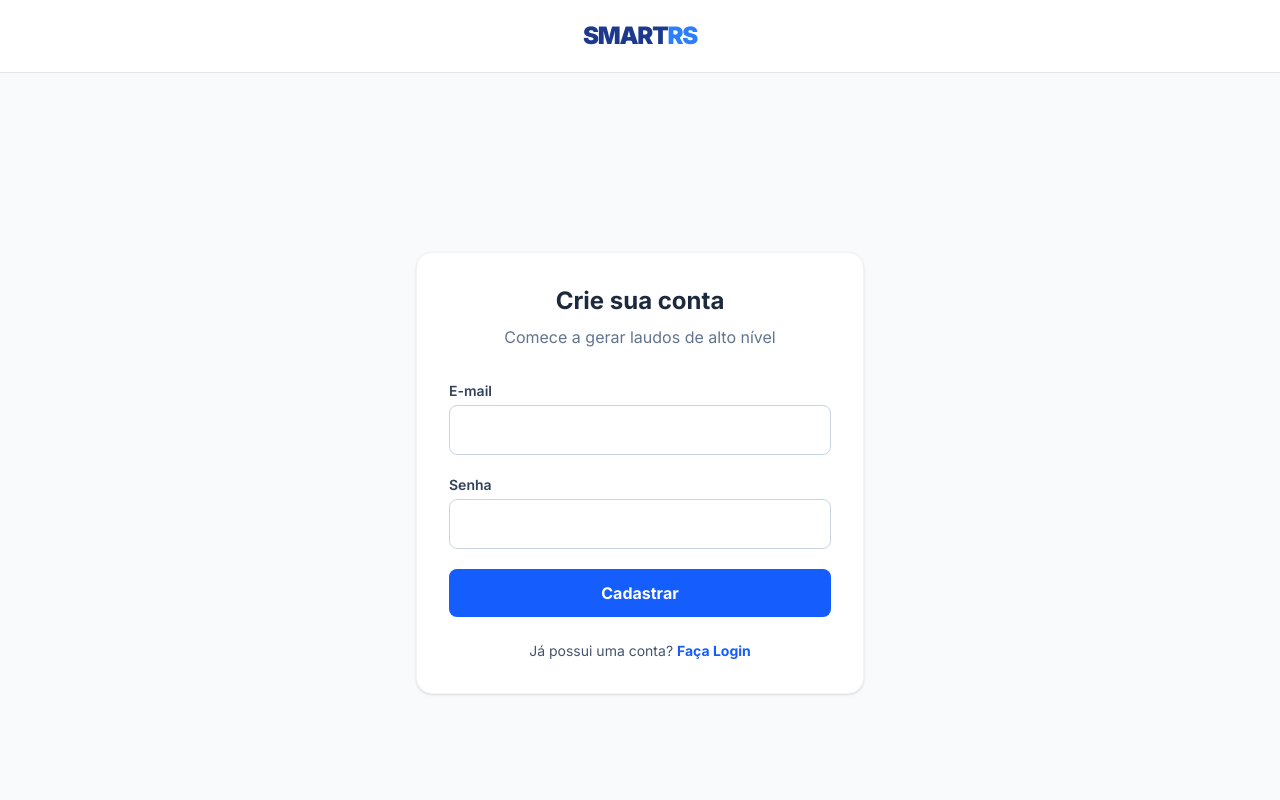
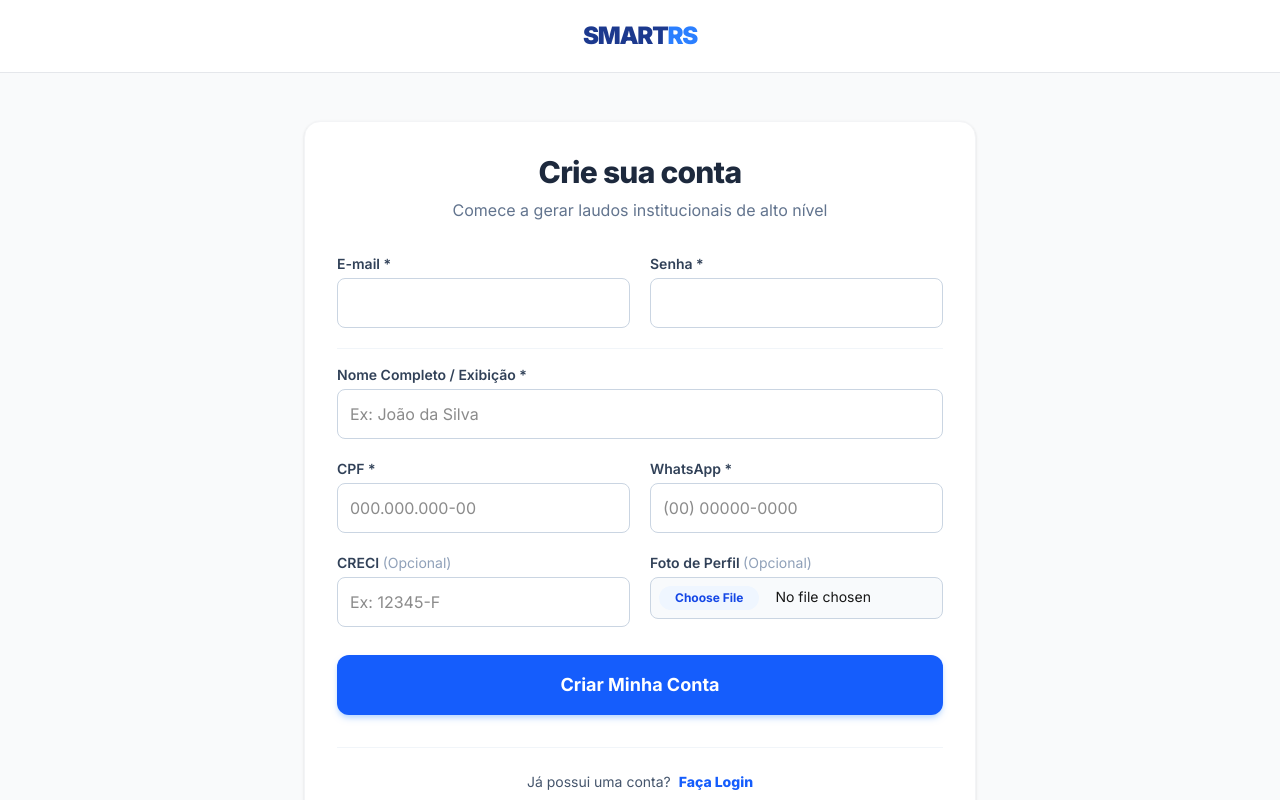
Before and after one commit to leoayres/smartrs-web, a Next.js app: page /login in a window 1280 px wide. Both pictures are taken after a click on the button "Cadastre-se". Shown: the top 800 px of the page. Built offline with nearby package versions, Linux system fonts and the light colour scheme; no server answers.

Commit message:
Add form fields for user registration and login

```diff
--- a/app/login/page.tsx
+++ b/app/login/page.tsx
@@ -4,19 +4,43 @@ import { useState } from "react";
 import { createClient } from "@supabase/supabase-js";
 import { useRouter } from "next/navigation";
 
-// Inicializa o cliente do Supabase
 const supabase = createClient(
   process.env.NEXT_PUBLIC_SUPABASE_URL!,
   process.env.NEXT_PUBLIC_SUPABASE_ANON_KEY!
 );
 
+// Funções de Máscara
+const formatarCPF = (valor: string) => {
+  let v = valor.replace(/\D/g, "");
+  if (v.length > 11) v = v.substring(0, 11);
+  v = v.replace(/(\d{3})(\d)/, "$1.$2");
+  v = v.replace(/(\d{3})(\d)/, "$1.$2");
+  v = v.replace(/(\d{3})(\d{1,2})$/, "$1-$2");
+  return v;
+};
+
+const formatarWhatsApp = (valor: string) => {
+  let v = valor.replace(/\D/g, "");
+  if (v.length > 11) v = v.substring(0, 11);
+  v = v.replace(/^(\d{2})(\d)/g, "($1) $2");
+  v = v.replace(/(\d{4,5})(\d)/, "$1-$2");
+  return v;
+};
+
 export default function Login() {
   const router = useRouter();
   const [isLogin, setIsLogin] = useState(true);
+  const [loading, setLoading] = useState(false);
+  const [message, setMessage] = useState({ text: "", type: "" });
+
+  // Campos do Formulário
   const [email, setEmail] = useState("");
   const [password, setPassword] = useState("");
-  const [loading, setLoading] = useState(false);
-  const [message, setMessage] = useState({ text: "", type: "" });
+  const [nome, setNome] = useState("");
+  const [cpf, setCpf] = useState("");
+  const [whatsapp, setWhatsapp] = useState("");
+  const [creci, setCreci] = useState("");
+  const [foto, setFoto] = useState<File | null>(null);
 
   const handleAuth = async (e: React.FormEvent) => {
     e.preventDefault();
@@ -25,50 +49,91 @@ export default function Login() {
 
     try {
       if (isLogin) {
+        // ==========================================
         // LÓGICA DE LOGIN
-        const { data, error } = await supabase.auth.signInWithPassword({
-          email,
-          password,
-        });
+        // ==========================================
+        const { data, error } = await supabase.auth.signInWithPassword({ email, password });
         if (error) throw error;
 
-        // NOVA LÓGICA DE ROTEAMENTO DINÂMICO
         if (data.session) {
           try {
             const userId = data.session.user.id;
             const resposta = await fetch(`https://smartrs.onrender.com/laudos/meus/${userId}`);
-
             if (resposta.ok) {
               const json = await resposta.json();
-
-              // Se a lista de laudos for maior que zero, manda pra vitrine.
               if (json.laudos && json.laudos.length > 0) {
                 router.push("/meus-laudos");
-                return; // Encerra a execução aqui
+                return;
+              }
+            }
+            router.push("/");
+          } catch (err) {
+            router.push("/");
+          }
+        }
+      } else {
+        // ==========================================
+        // LÓGICA DE CADASTRO
+        // ==========================================
+        // 1. Validações Locais
+        if (!nome || !cpf || !whatsapp) throw new Error("Nome, CPF e WhatsApp são obrigatórios.");
+        if (cpf.length < 14) throw new Error("CPF inválido.");
+        if (whatsapp.length < 14) throw new Error("WhatsApp inválido.");
+
+        // 2. Checagem de CPF Duplicado ANTES de criar a conta
+        const { data: cpfExistente } = await supabase
+          .from("usuarios")
+          .select("id")
+          .eq("cpf", cpf)
+          .maybeSingle();
+
+        if (cpfExistente) {
+          throw new Error("Este CPF já está vinculado a outra conta no sistema.");
+        }
+
+        // 3. Cria a conta no Auth
+        const { data: authData, error: authError } = await supabase.auth.signUp({
+          email,
+          password,
+        });
+        if (authError) throw authError;
+
+        // 4. Salva os dados na tabela e faz upload da foto (se a sessão existir / auto-login ativado)
+        if (authData.user && authData.session) {
+          const userId = authData.user.id;
+          let avatarUrl = "";
+
+          // Upload da Foto
+          if (foto) {
+            const fileExt = foto.name.split('.').pop();
+            const filePath = `${userId}-${Math.random()}.${fileExt}`;
+            const { error: uploadError } = await supabase.storage.from("avatars").upload(filePath, foto);
+            if (!uploadError) {
+              const { data: urlData } = supabase.storage.from("avatars").getPublicUrl(filePath);
+              avatarUrl = urlData.publicUrl;
             }
           }
 
-            // Se não tiver laudos (ou se der erro de conexão), vai pro Novo Laudo
-            router.push("/");
+          // Injeta no Banco
+          await supabase.from("usuarios").upsert({
+            id: userId,
+            nome,
+            cpf,
+            whatsapp,
+            creci,
+            avatar_url: avatarUrl,
+            updated_at: new Date(),
+          });
 
-          } catch (fetchError) {
-            // Fallback de segurança: se a API estiver fora do ar momentaneamente
-            router.push("/");
-          }
-        }
-
+          router.push("/"); // Cadastro feito com sucesso, vai pra Home
+          return;
         } else {
-        // LÓGICA DE CADASTRO
-        const { error } = await supabase.auth.signUp({
-          email,
-          password,
-        });
-        if (error) throw error;
-
+          // Se o Supabase exigir confirmação por e-mail antes de logar
           setMessage({
-          text: "Conta criada! Verifique seu e-mail para confirmar.",
+            text: "Conta pré-criada! Verifique seu e-mail para confirmar antes de acessar.",
             type: "success",
           });
+        }
       }
     } catch (error: any) {
       setMessage({ text: error.message, type: "error" });
@@ -78,20 +143,23 @@ export default function Login() {
   };
 
   return (
-    <div className="bg-gray-50 flex flex-col justify-center items-center font-sans min-h-screen">
-      <div className="w-full max-w-md bg-white p-8 rounded-2xl shadow-sm border border-gray-100">
+    <div className="bg-gray-50 flex flex-col justify-center items-center font-sans min-h-screen py-10 px-4">
+      <div className={`w-full bg-white p-8 rounded-2xl shadow-sm border border-gray-100 transition-all ${isLogin ? 'max-w-md' : 'max-w-2xl'}`}>
         <div className="text-center mb-8">
-          <h2 className="text-2xl font-bold text-slate-800">
+          <h2 className="text-2xl md:text-3xl font-extrabold text-slate-800 tracking-tight">
             {isLogin ? "Acesse sua conta" : "Crie sua conta"}
           </h2>
-          <p className="text-slate-500 mt-2">
-            {isLogin ? "Bem-vindo de volta ao SmartRS" : "Comece a gerar laudos de alto nível"}
+          <p className="text-slate-500 mt-2 text-sm md:text-base">
+            {isLogin ? "Bem-vindo de volta ao SmartRS" : "Comece a gerar laudos institucionais de alto nível"}
           </p>
         </div>
 
         <form onSubmit={handleAuth} className="space-y-5">
+
+          {/* CAMPOS DE LOGIN SEMPRE VISÍVEIS */}
+          <div className={`grid gap-5 ${!isLogin ? 'md:grid-cols-2' : 'grid-cols-1'}`}>
             <div>
-            <label className="block text-sm font-semibold text-slate-700 mb-1">E-mail</label>
+              <label className="block text-sm font-semibold text-slate-700 mb-1">E-mail *</label>
               <input
                 type="email"
                 value={email}
@@ -102,18 +170,82 @@ export default function Login() {
             </div>
 
             <div>
-            <label className="block text-sm font-semibold text-slate-700 mb-1">Senha</label>
+              <label className="block text-sm font-semibold text-slate-700 mb-1">Senha *</label>
               <input
                 type="password"
                 value={password}
                 onChange={(e) => setPassword(e.target.value)}
                 className="w-full p-3 border border-slate-300 rounded-lg focus:ring-2 focus:ring-blue-500 outline-none"
                 required
+                minLength={6}
+              />
+            </div>
+          </div>
+
+          {/* CAMPOS EXTRAS APENAS PARA CADASTRO */}
+          {!isLogin && (
+            <div className="grid gap-5 md:grid-cols-2 pt-4 border-t border-slate-100">
+              <div className="md:col-span-2">
+                <label className="block text-sm font-semibold text-slate-700 mb-1">Nome Completo / Exibição *</label>
+                <input
+                  type="text"
+                  value={nome}
+                  onChange={(e) => setNome(e.target.value)}
+                  placeholder="Ex: João da Silva"
+                  className="w-full p-3 border border-slate-300 rounded-lg focus:ring-2 focus:ring-blue-500 outline-none"
+                  required={!isLogin}
                 />
               </div>
 
+              <div>
+                <label className="block text-sm font-semibold text-slate-700 mb-1">CPF *</label>
+                <input
+                  type="text"
+                  value={cpf}
+                  onChange={(e) => setCpf(formatarCPF(e.target.value))}
+                  placeholder="000.000.000-00"
+                  className="w-full p-3 border border-slate-300 rounded-lg focus:ring-2 focus:ring-blue-500 outline-none"
+                  required={!isLogin}
+                />
+              </div>
+
+              <div>
+                <label className="block text-sm font-semibold text-slate-700 mb-1">WhatsApp *</label>
+                <input
+                  type="text"
+                  value={whatsapp}
+                  onChange={(e) => setWhatsapp(formatarWhatsApp(e.target.value))}
+                  placeholder="(00) 00000-0000"
+                  className="w-full p-3 border border-slate-300 rounded-lg focus:ring-2 focus:ring-blue-500 outline-none"
+                  required={!isLogin}
+                />
+              </div>
+
+              <div>
+                <label className="block text-sm font-semibold text-slate-700 mb-1">CRECI <span className="text-slate-400 font-normal">(Opcional)</span></label>
+                <input
+                  type="text"
+                  value={creci}
+                  onChange={(e) => setCreci(e.target.value)}
+                  placeholder="Ex: 12345-F"
+                  className="w-full p-3 border border-slate-300 rounded-lg focus:ring-2 focus:ring-blue-500 outline-none"
+                />
+              </div>
+
+              <div>
+                <label className="block text-sm font-semibold text-slate-700 mb-1">Foto de Perfil <span className="text-slate-400 font-normal">(Opcional)</span></label>
+                <input
+                  type="file"
+                  accept="image/*"
+                  onChange={(e) => setFoto(e.target.files ? e.target.files[0] : null)}
+                  className="w-full p-2 border border-slate-300 rounded-lg text-sm bg-slate-50 cursor-pointer file:mr-4 file:py-1 file:px-4 file:rounded-full file:border-0 file:text-xs file:font-bold file:bg-blue-50 file:text-blue-700 hover:file:bg-blue-100"
+                />
+              </div>
+            </div>
+          )}
+
           {message.text && (
-            <div className={`p-3 rounded-lg text-sm ${message.type === "error" ? "bg-red-50 text-red-600 border border-red-100" : "bg-green-50 text-green-700 border border-green-100"}`}>
+            <div className={`p-4 rounded-lg text-sm font-medium ${message.type === "error" ? "bg-red-50 text-red-600 border border-red-100" : "bg-green-50 text-green-700 border border-green-100"}`}>
               {message.text}
             </div>
           )}
@@ -121,22 +253,22 @@ export default function Login() {
           <button
             type="submit"
             disabled={loading}
-            className={`w-full py-3 rounded-lg text-white font-bold transition-all ${
-              loading ? "bg-blue-400" : "bg-blue-600 hover:bg-blue-700"
+            className={`w-full py-4 mt-2 rounded-xl text-white font-bold text-lg transition-all shadow-md ${
+              loading ? "bg-blue-400" : "bg-blue-600 hover:bg-blue-700 hover:-translate-y-0.5 shadow-blue-200 hover:shadow-blue-300"
             }`}
           >
-            {loading ? "Processando..." : (isLogin ? "Entrar" : "Cadastrar")}
+            {loading ? "Processando..." : (isLogin ? "Entrar na Plataforma" : "Criar Minha Conta")}
           </button>
         </form>
 
-        <div className="mt-6 text-center text-sm text-slate-600">
+        <div className="mt-8 text-center text-sm text-slate-600 border-t border-slate-100 pt-6">
           {isLogin ? "Ainda não tem uma conta? " : "Já possui uma conta? "}
           <button
             onClick={() => {
               setIsLogin(!isLogin);
               setMessage({ text: "", type: "" });
             }}
-            className="text-blue-600 font-bold hover:underline"
+            className="text-blue-600 font-extrabold hover:underline ml-1"
           >
             {isLogin ? "Cadastre-se" : "Faça Login"}
           </button>
```
Lines whose indentation alone changed are shown as unchanged.
